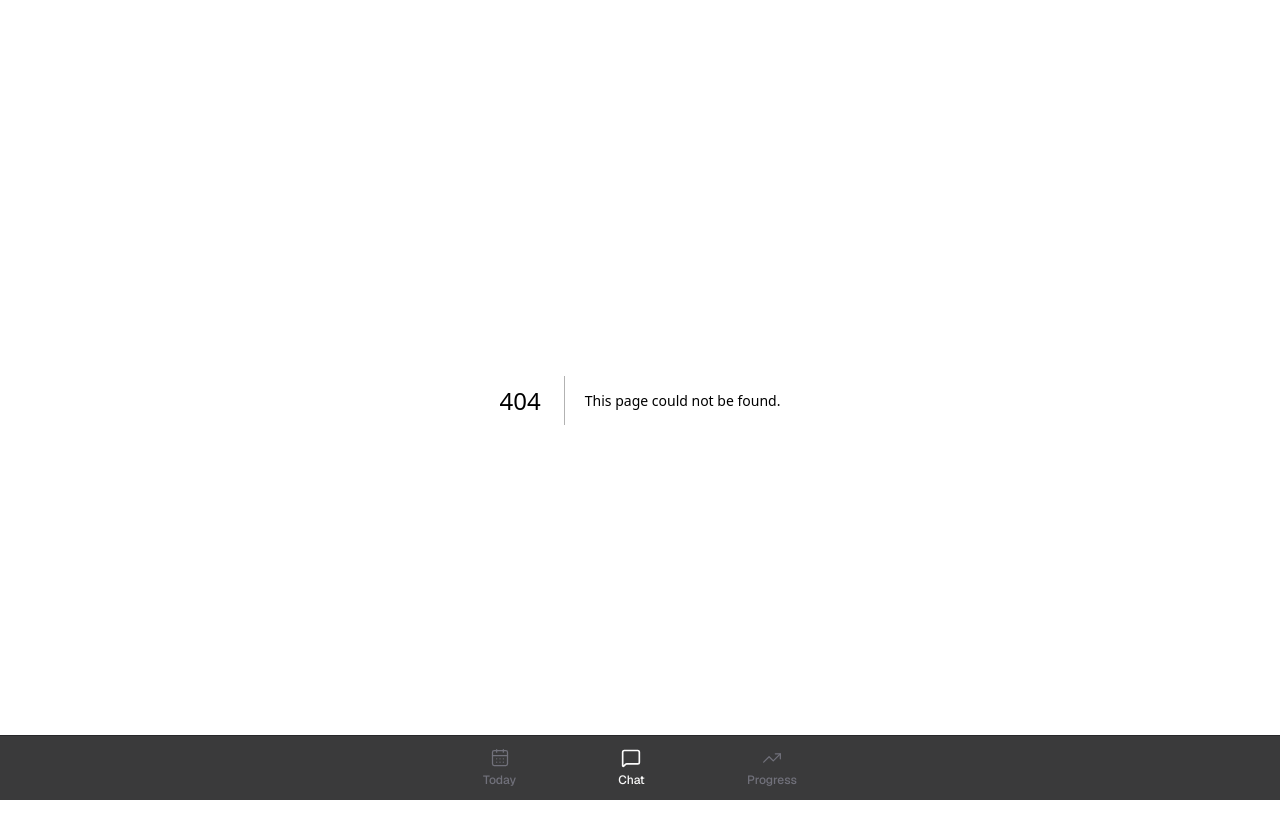
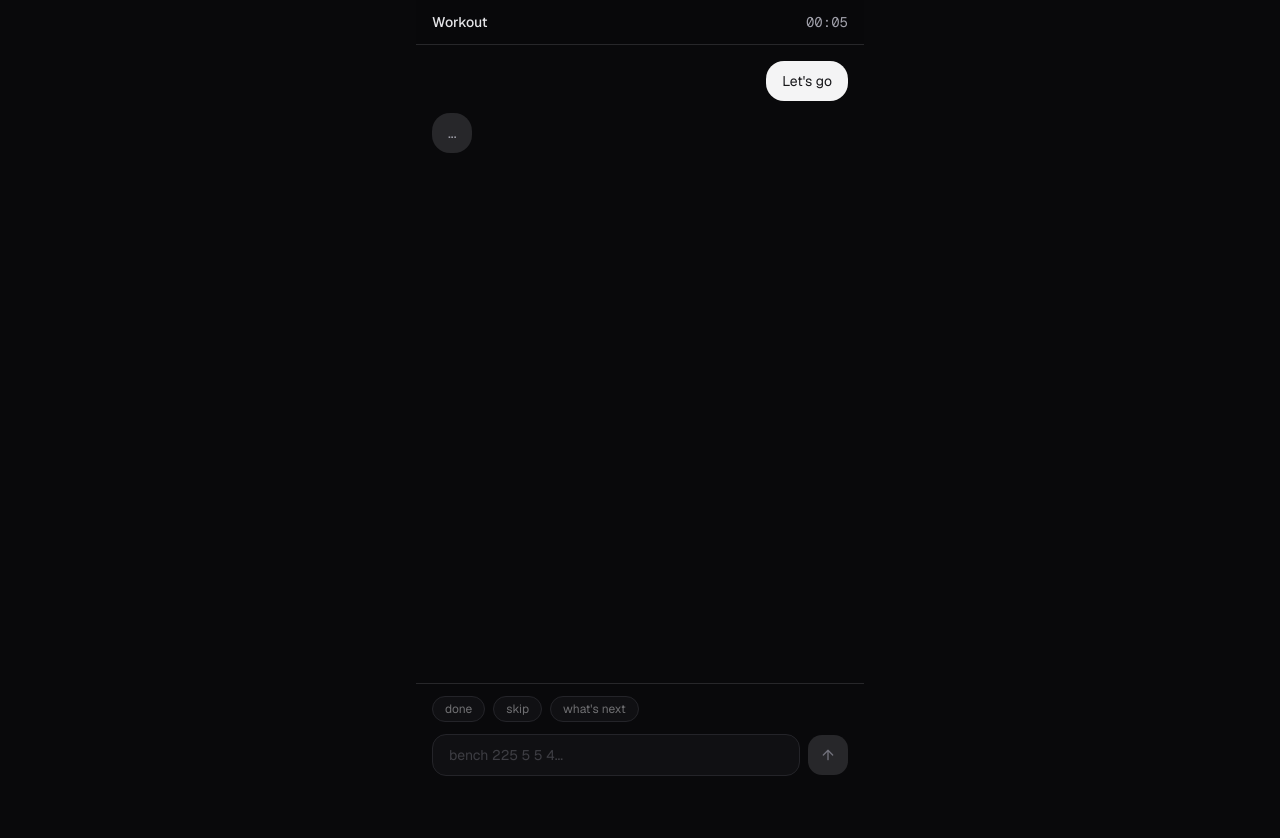
Before and after one commit to atmoore/ppl_workout_app, a Next.js app: page /chat in a window 1280 px wide. Before the commit this address had no page. Shown: the top 838 px of the page. Built offline with nearby package versions, Linux system fonts and the light colour scheme; no server answers; the database is empty.

Commit message:
feat: chat UI with message bubbles, workout timer, quick chips, hidden nav

```diff
--- /dev/null
+++ b/src/app/chat/page.tsx
@@ -0,0 +1,47 @@
+"use client";
+
+import { useChat } from "@ai-sdk/react";
+import { DefaultChatTransport } from "ai";
+import { useEffect, useRef } from "react";
+import { ChatMessage } from "@/components/chat-message";
+import { ChatInput } from "@/components/chat-input";
+import { WorkoutHeader } from "@/components/workout-header";
+
+export default function ChatPage() {
+  const { messages, sendMessage, status } = useChat({
+    transport: new DefaultChatTransport({ api: "/api/chat" }),
+  });
+
+  const scrollRef = useRef<HTMLDivElement>(null);
+
+  useEffect(() => {
+    scrollRef.current?.scrollTo({ top: scrollRef.current.scrollHeight, behavior: "smooth" });
+  }, [messages]);
+
+  // Auto-send greeting on mount
+  useEffect(() => {
+    if (messages.length === 0) {
+      sendMessage({ text: "Let's go" });
+    }
+    // eslint-disable-next-line react-hooks/exhaustive-deps
+  }, []);
+
+  const isStreaming = status === "streaming" || status === "submitted";
+
+  return (
+    <div className="flex h-[100dvh] flex-col">
+      <WorkoutHeader workoutName="Workout" />
+      <div ref={scrollRef} className="flex-1 overflow-y-auto px-4 py-4 space-y-3">
+        {messages.filter(m => m.role !== "system").map(message => (
+          <ChatMessage key={message.id} message={message} />
+        ))}
+        {isStreaming && messages[messages.length - 1]?.role !== "assistant" && (
+          <div className="flex justify-start">
+            <div className="rounded-2xl bg-zinc-800 px-4 py-2.5 text-sm text-zinc-400">...</div>
+          </div>
+        )}
+      </div>
+      <ChatInput onSend={(text) => sendMessage({ text })} disabled={isStreaming} />
+    </div>
+  );
+}
--- a/src/components/bottom-nav.tsx
+++ b/src/components/bottom-nav.tsx
@@ -12,6 +12,8 @@ const tabs = [
 
 export function BottomNav() {
   const pathname = usePathname();
+
+  if (pathname.startsWith("/chat")) return null;
 
   return (
     <nav className="fixed bottom-0 left-0 right-0 z-50 border-t border-zinc-800 bg-zinc-950/80 backdrop-blur-md">
--- /dev/null
+++ b/src/components/chat-input.tsx
@@ -0,0 +1,39 @@
+"use client";
+import { useState } from "react";
+import { cn } from "@/lib/utils";
+import { ArrowUp } from "lucide-react";
+
+interface ChatInputProps {
+  onSend: (text: string) => void;
+  disabled: boolean;
+}
+
+export function ChatInput({ onSend, disabled }: ChatInputProps) {
+  const [input, setInput] = useState("");
+  const chips = ["done", "skip", "what's next"];
+
+  return (
+    <div className="border-t border-zinc-800 bg-zinc-950 px-4 pb-6 pt-3">
+      <div className="flex gap-2 mb-3 overflow-x-auto">
+        {chips.map((chip) => (
+          <button key={chip} onClick={() => onSend(chip)} disabled={disabled}
+            className="shrink-0 rounded-full border border-zinc-700 bg-zinc-900 px-3 py-1 text-xs text-zinc-300 hover:bg-zinc-800 disabled:opacity-50">
+            {chip}
+          </button>
+        ))}
+      </div>
+      <form onSubmit={(e) => { e.preventDefault(); if (input.trim() && !disabled) { onSend(input.trim()); setInput(""); } }}
+        className="flex items-center gap-2">
+        <input value={input} onChange={(e) => setInput(e.target.value)}
+          placeholder="bench 225 5 5 4..."
+          disabled={disabled}
+          className="flex-1 rounded-xl border border-zinc-700 bg-zinc-900 px-4 py-2.5 text-sm text-zinc-100 placeholder:text-zinc-500 focus:border-zinc-500 focus:outline-none disabled:opacity-50" />
+        <button type="submit" disabled={disabled || !input.trim()}
+          className={cn("flex h-10 w-10 shrink-0 items-center justify-center rounded-xl transition-colors",
+            input.trim() && !disabled ? "bg-zinc-100 text-zinc-900" : "bg-zinc-800 text-zinc-500")}>
+          <ArrowUp className="h-4 w-4" />
+        </button>
+      </form>
+    </div>
+  );
+}
--- /dev/null
+++ b/src/components/chat-message.tsx
@@ -0,0 +1,39 @@
+import { cn } from "@/lib/utils";
+import type { UIMessage } from "ai";
+
+export function ChatMessage({ message }: { message: UIMessage }) {
+  const isUser = message.role === "user";
+
+  return (
+    <div className={cn("flex w-full", isUser ? "justify-end" : "justify-start")}>
+      <div className={cn("max-w-[85%] rounded-2xl px-4 py-2.5 text-sm",
+        isUser ? "bg-zinc-100 text-zinc-900" : "bg-zinc-800 text-zinc-100")}>
+        {message.parts.map((part, i) => {
+          if (part.type === "text") {
+            return <span key={i} className="whitespace-pre-wrap">{part.text}</span>;
+          }
+          // v6 tool parts: state is "output-available", data is in part.output
+          if (part.type === "tool-logSets" && part.state === "output-available") {
+            const result = part.output as { exerciseName: string; weight: number; sets: Array<{ set: number; reps: number }> };
+            return (
+              <div key={i} className="my-1 rounded-lg bg-zinc-900 border border-zinc-700 p-2.5 font-mono text-xs">
+                <div className="text-zinc-400 mb-1">Logged</div>
+                <div className="text-zinc-100">{result.exerciseName}: {result.weight} lbs × {result.sets.map(s => s.reps).join(", ")}</div>
+              </div>
+            );
+          }
+          if (part.type === "tool-endWorkout" && part.state === "output-available") {
+            const result = part.output as { completed: boolean; duration: number; totalSets: number; exercisesLogged: number };
+            return (
+              <div key={i} className="my-1 rounded-lg bg-green-950 border border-green-800 p-2.5 text-xs">
+                <div className="text-green-400 font-medium mb-1">Workout Complete</div>
+                <div className="text-green-200 font-mono">{result.duration} min · {result.exercisesLogged} exercises · {result.totalSets} sets</div>
+              </div>
+            );
+          }
+          return null;
+        })}
+      </div>
+    </div>
+  );
+}
--- /dev/null
+++ b/src/components/workout-header.tsx
@@ -0,0 +1,26 @@
+"use client";
+import { useState, useEffect } from "react";
+
+export function WorkoutHeader({ workoutName }: { workoutName: string }) {
+  const [elapsed, setElapsed] = useState(0);
+  const [startTime] = useState(() => Date.now());
+
+  useEffect(() => {
+    const interval = setInterval(() => {
+      setElapsed(Math.floor((Date.now() - startTime) / 1000));
+    }, 1000);
+    return () => clearInterval(interval);
+  }, [startTime]);
+
+  const minutes = Math.floor(elapsed / 60);
+  const seconds = elapsed % 60;
+
+  return (
+    <div className="sticky top-0 z-10 flex items-center justify-between border-b border-zinc-800 bg-zinc-950/95 backdrop-blur-sm px-4 py-3">
+      <h1 className="text-sm font-medium text-zinc-200">{workoutName}</h1>
+      <span className="font-mono text-sm text-zinc-400">
+        {String(minutes).padStart(2, "0")}:{String(seconds).padStart(2, "0")}
+      </span>
+    </div>
+  );
+}
```
